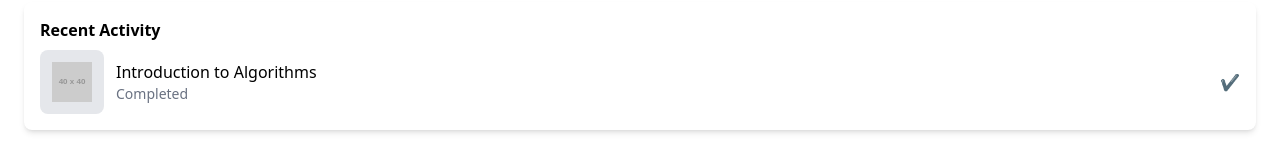
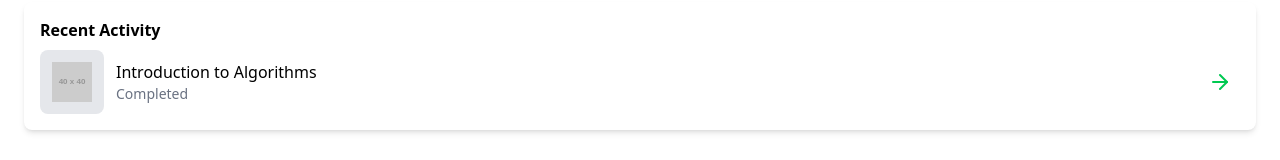
Before and after one commit to tortangChris/EduAR, a React (Vite) app: page / in a window 1280 px wide. Shown: the part 422-582 px from the top of the page. Built offline with nearby package versions, Linux system fonts and the light colour scheme.

Commit message:
Fix Settings Func

```diff
--- a/src/Components/Home.jsx
+++ b/src/Components/Home.jsx
@@ -1,13 +1,20 @@
 import React from "react";
-import { Home, Settings } from "lucide-react";
+import { useNavigate } from "react-router-dom";
+import { ArrowRight, Home, Settings } from "lucide-react";
 
 const HomePage = () => {
+  const navigate = useNavigate(); // Hook for navigation
+
   return (
     <div className="p-6">
       {/* Top Bar with Settings Icon */}
       <div className="flex justify-between items-center mb-4">
         <h1 className="text-2xl font-bold">EduAR</h1>
-        <Settings size={24} className="text-gray-600 cursor-pointer" />
+        <Settings
+          size={24}
+          className="text-gray-600 cursor-pointer"
+          onClick={() => navigate("/settings")} // Navigate to Settings page
+        />
       </div>
 
       {/* Overall Progress Section */}
@@ -51,7 +58,7 @@ const HomePage = () => {
         </div>
       </div>
 
-      {/* Quick Start Section with 4 Squares */}
+      {/* Quick Start Section */}
       <div className="mt-4">
         <p className="text-gray-600 font-semibold mb-2">Quick Start</p>
         <div className="grid grid-cols-2 gap-3">
@@ -88,7 +95,9 @@ const HomePage = () => {
             <p className="text-sm text-gray-500">Completed</p>
           </div>
           <div className="ml-auto">
-            <span className="text-green-500 font-bold">✔</span>
+            <span className="text-green-500 font-bold">
+              <ArrowRight size={24} className="mr-2" />
+            </span>
           </div>
         </div>
       </div>
```
